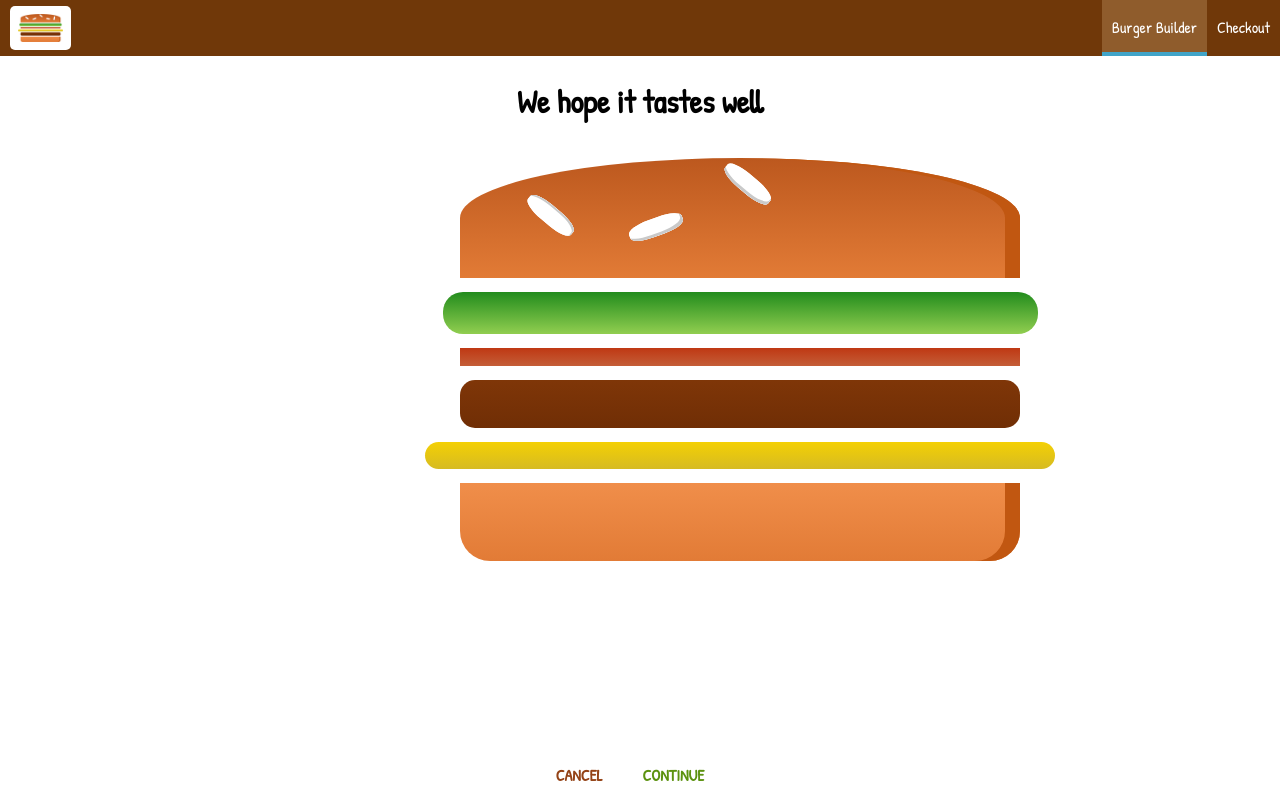
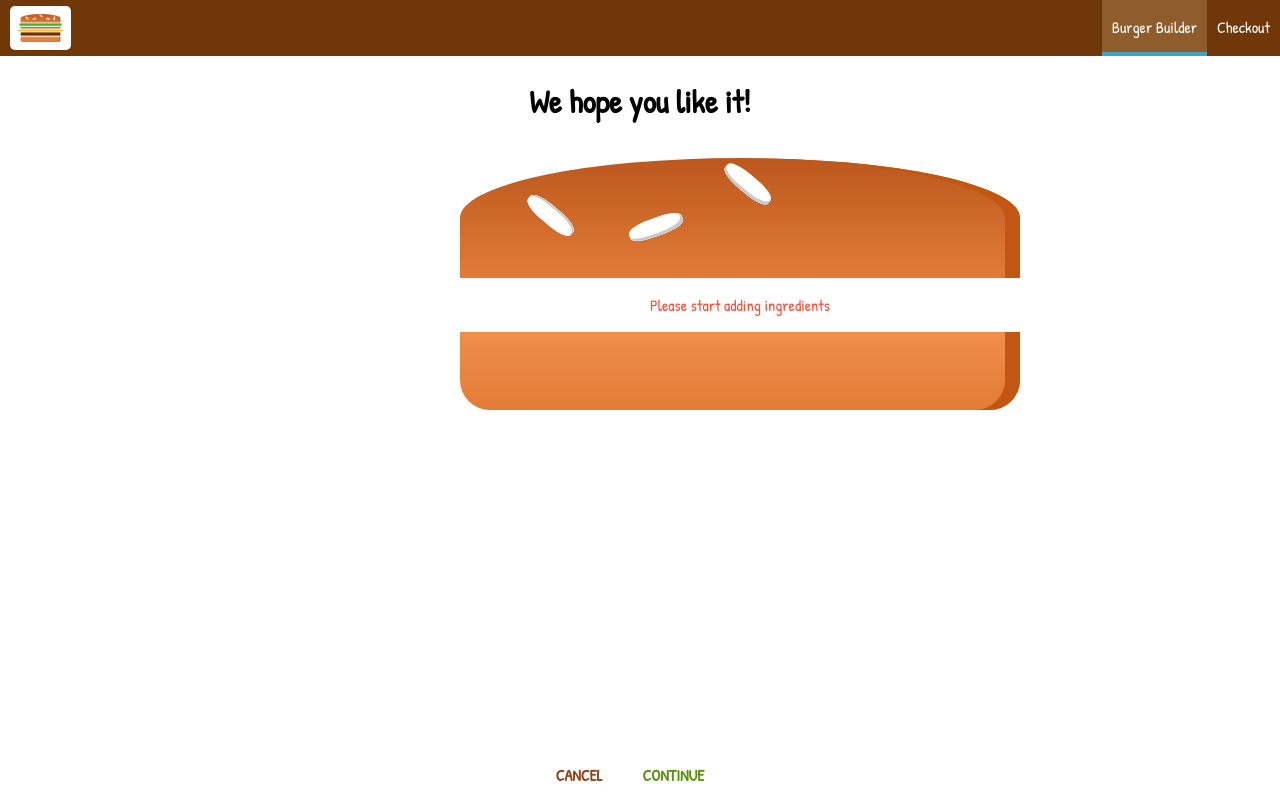
Before and after one commit to hippiedev/burger-builder-app, a React (Create React App) app: page /checkout in a window 1280 px wide. Built offline with nearby package versions, Linux system fonts and the light colour scheme.

Commit message:
checkout

```diff
--- a/src/components/Burger/Order/CheckoutSummary/CheckoutSummary.js
+++ b/src/components/Burger/Order/CheckoutSummary/CheckoutSummary.js
@@ -1,19 +1,19 @@
 import React from "react";
-import classes from './CheckoutSummary.module.css';
+import classes from "./CheckoutSummary.module.css";
 import Burger from "../../Burger";
 import Button from "../../../UI/Button/Button";
 
 const CheckoutSummary = (props) => {
   return (
     <div className={classes.CheckoutSummary}>
-      <h1>We hope it tastes well</h1>
+      <h1>We hope you like it!</h1>
       <div style={{ width: "100%", margin: "auto" }}>
         <Burger ingredients={props.ingredients} />
       </div>
-      <Button clicked btnType="Danger">
+      <Button clicked={props.checkoutCancelledHandler} btnType="Danger">
         CANCEL
       </Button>
-      <Button clicked btnType="Success">
+      <Button clicked={props.checkoutContinuedHandler} btnType="Success">
         CONTINUE
       </Button>
     </div>
--- a/src/containers/BurgerBuilder/BurgerBuilder.js
+++ b/src/containers/BurgerBuilder/BurgerBuilder.js
@@ -25,6 +25,7 @@ class BurgerBuilder extends Component {
     error: false,
   };
   componentDidMount() {
+    console.log(this.props);
     axios
       .get("https://react-my-burger-70237.firebaseio.com/ingredients.json")
       .then((response) => {
@@ -41,7 +42,7 @@ class BurgerBuilder extends Component {
     this.setState({ purchasing: false });
   };
   purchaseContinueHandler = () => {
-    this.setState({
+    /*this.setState({
       loading: true,
     });
     const order = {
@@ -69,7 +70,16 @@ class BurgerBuilder extends Component {
           loading: false,
           purchasing: false,
         })
-      );
+      ); */
+      const queryParams = [];
+      for (let i in this.state.ingredients){
+          queryParams.push(encodeURIComponent(i) + '=' + encodeURIComponent(this.state.ingredients[i]));
+      }
+      const queryString = queryParams.join('&');
+      this.props.history.push({
+        pathname: '/checkout',
+        search: '?' + queryString
+      });
   };
   updatePurchaseState(ingredients) {
     const sum = Object.keys(ingredients)
--- a/src/containers/Checkout/Checkout.js
+++ b/src/containers/Checkout/Checkout.js
@@ -1,5 +1,5 @@
 import React, { Component } from "react";
-import CheckoutSummary from '../../components/Burger/Order/CheckoutSummary/CheckoutSummary';
+import CheckoutSummary from "../../components/Burger/Order/CheckoutSummary/CheckoutSummary";
 
 class Checkout extends Component {
   state = {
@@ -8,12 +8,34 @@ class Checkout extends Component {
       bacon: 1,
       meat: 1,
       cheese: 1,
+    },
+  };
+  componentDidMount() {
+      const query = new URLSearchParams(this.props.location.search);
+      const ingredients = {};
+      for (let param of query.entries()) {
+          ingredients[param[0]] = +param[1];
       }
+      this.setState({
+          ingredients: ingredients
+      })
   }
+  checkoutCancelledHandler = () => {
+    this.props.history.goBack();
+  };
+  checkoutContinuedHandler = () => {
+    this.props.history.replace("/checkout/contact-data");
+  };
   render() {
-    return (<div>
-        <CheckoutSummary ingredients={this.state.ingredients}/>
-    </div>);
+    return (
+      <div>
+        <CheckoutSummary
+          checkoutContinuedHandler={this.checkoutContinuedHandler}
+          checkoutCancelledHandler={this.checkoutCancelledHandler}
+          ingredients={this.state.ingredients}
+        />
+      </div>
+    );
   }
 }
 
```
Lines whose indentation alone changed are shown as unchanged.
